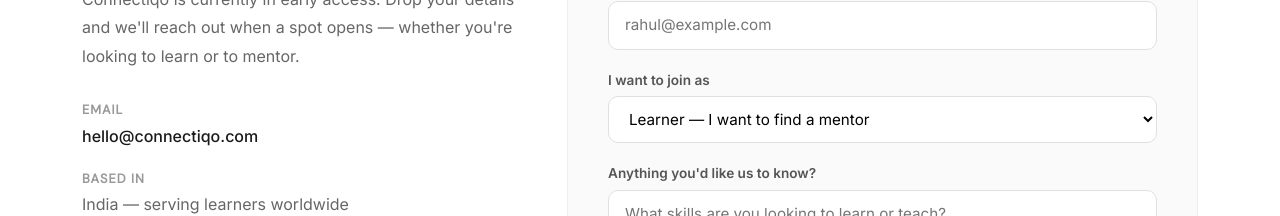
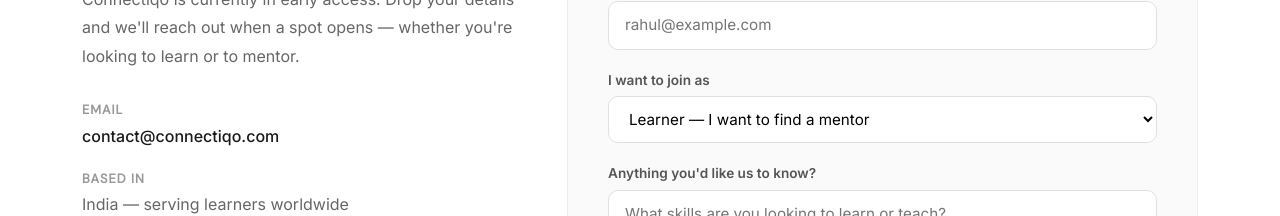
Before and after one commit to connectiqo-cell/connectiqo_website, a React (Vite) app: page / in a window 1280 px wide. Shown: the part 5440-5656 px from the top of the page. Built offline with nearby package versions, Linux system fonts and the light colour scheme.

Commit message:
Update contact email to contact@connectiqo.com

```diff
--- a/src/components/Contact.jsx
+++ b/src/components/Contact.jsx
@@ -40,7 +40,7 @@
 
             <div className="detail-item">
               <h4>Email</h4>
-              <a href="mailto:hello@connectiqo.com">hello@connectiqo.com</a>
+              <a href="mailto:contact@connectiqo.com">contact@connectiqo.com</a>
             </div>
             <div className="detail-item">
               <h4>Based In</h4>
```
